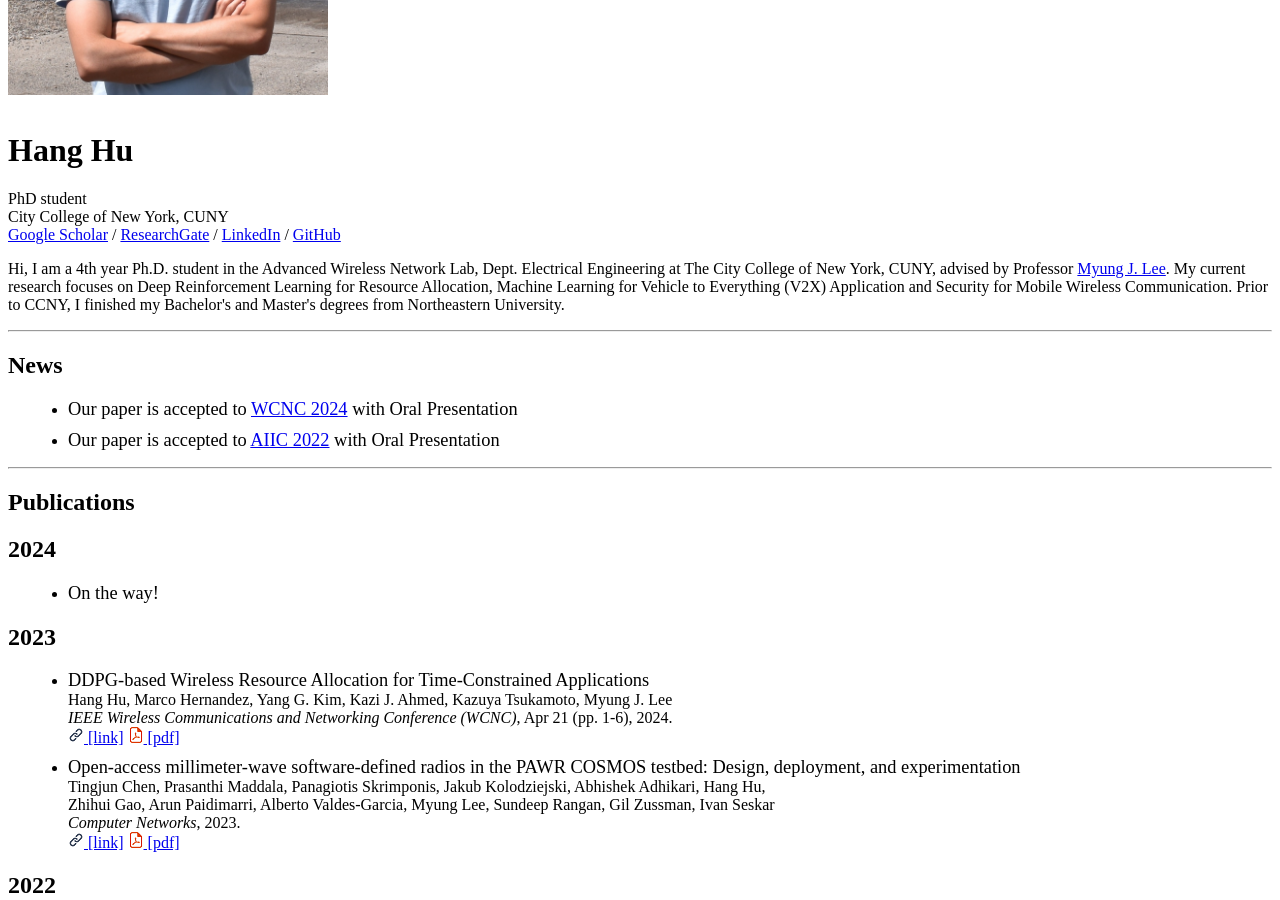
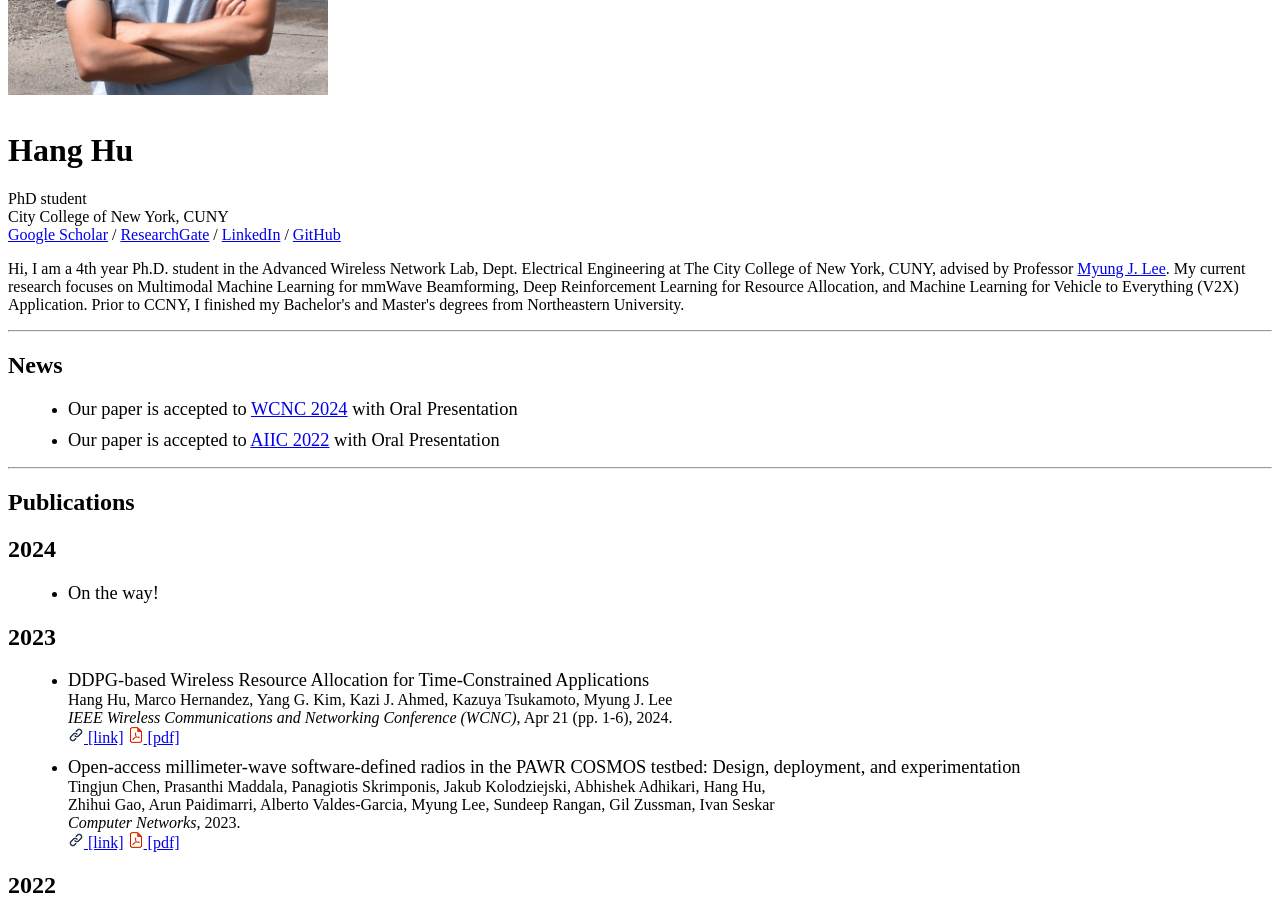
Before and after one commit to hanghoo/hanghoo.github.io, a Jekyll site: the page built from index.html, in a window 1280 px wide and 900 px high, scrolled down 366 px. Built offline with Jekyll 4.4.1, drawn with Linux system fonts in a browser that asks for light colours; nearby versions of some CDN libraries.

Commit message:
'update'

```diff
--- a/index.html
+++ b/index.html
@@ -46,8 +46,9 @@ title: "Hang Hu"
 <p>
   Hi, I am a 4th year Ph.D. student in the Advanced Wireless Network Lab, Dept. Electrical Engineering at The City College of New York, CUNY,
   advised by Professor <a href="https://www.ccny.cuny.edu/profiles/myung-lee">Myung J. Lee</a>.
-  My current research focuses on Deep Reinforcement Learning for Resource Allocation, Machine Learning for Vehicle to Everything (V2X) Application
-  and Security for Mobile Wireless Communication. Prior to CCNY, I finished my Bachelor's and Master's degrees from Northeastern University.
+  My current research focuses on Multimodal Machine Learning for mmWave Beamforming,
+  Deep Reinforcement Learning for Resource Allocation, and Machine Learning for Vehicle to Everything (V2X) Application.
+  Prior to CCNY, I finished my Bachelor's and Master's degrees from Northeastern University.
 </p>
 
 <hr>
```
